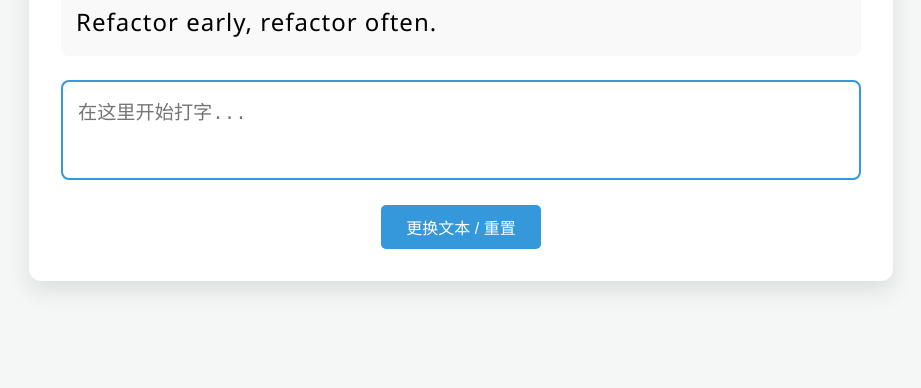
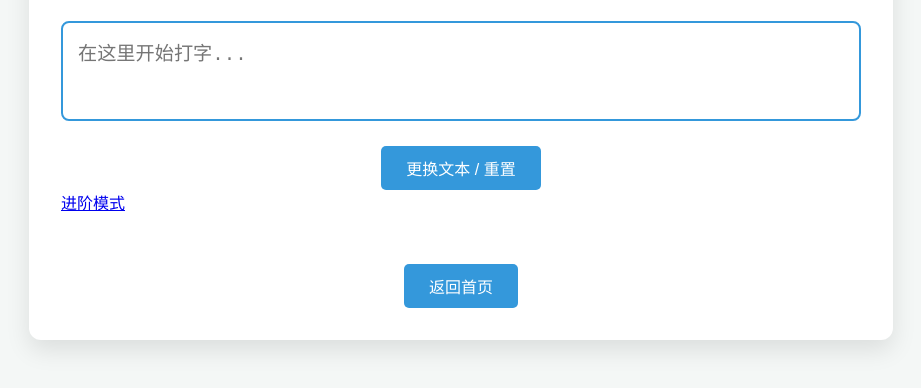
Before and after one commit to findbaicha/apl26_final_present, a plain HTML site: page typing_game.html in a window 1280 px wide. Shown: the part 338-726 px from the top of the page, without its empty margins (179-1100 px from the left). Drawn offline with Linux system fonts and the light colour scheme.

```diff
--- a/typing_game.html
+++ b/typing_game.html
@@ -103,6 +103,9 @@
     <textarea id="quote-input" class="text-input" autofocus placeholder="在这里开始打字..."></textarea>
 
     <button id="reset-btn">更换文本 / 重置</button>
+    <a href="https://monkeytype.com/" class="button-style">进阶模式</a>
+    <button style="margin-top: 50px;" onclick="location.href='index.html'">返回首页</button>
+
 </div>
 
 <script>
```
